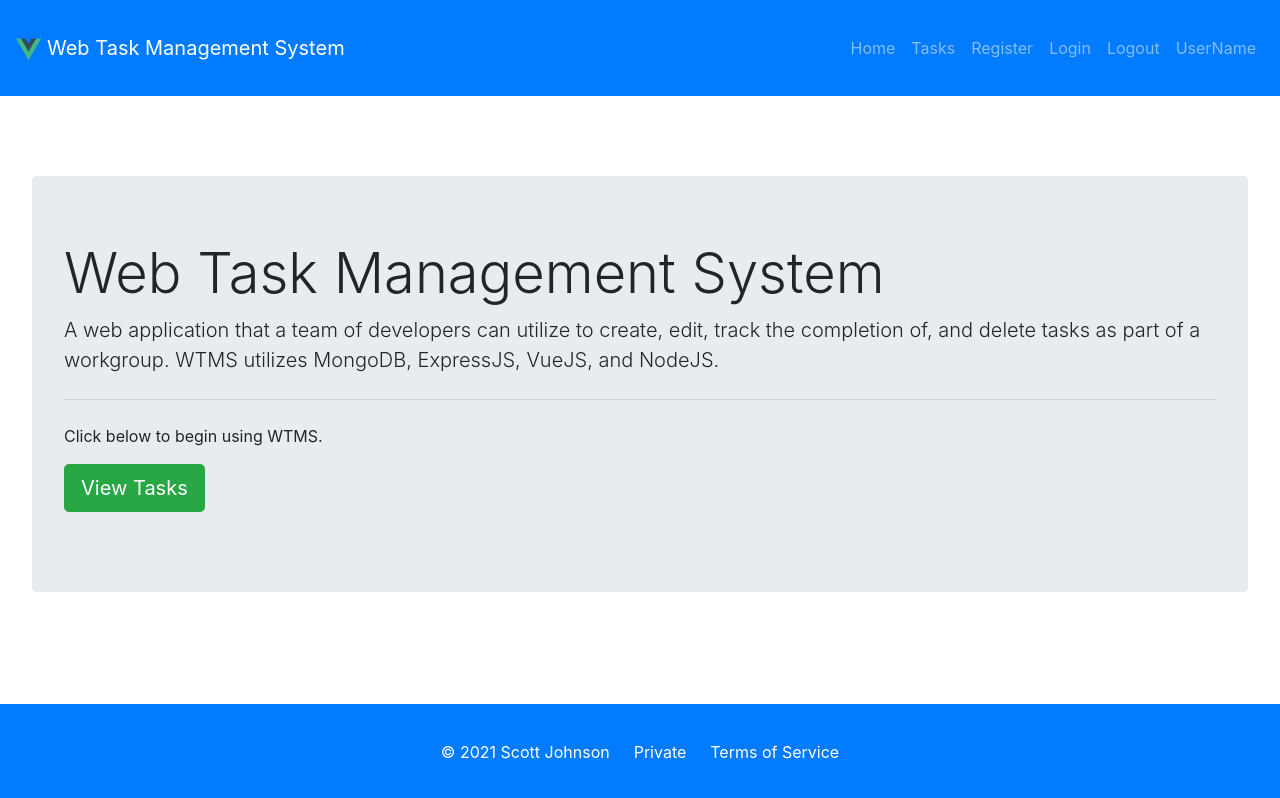
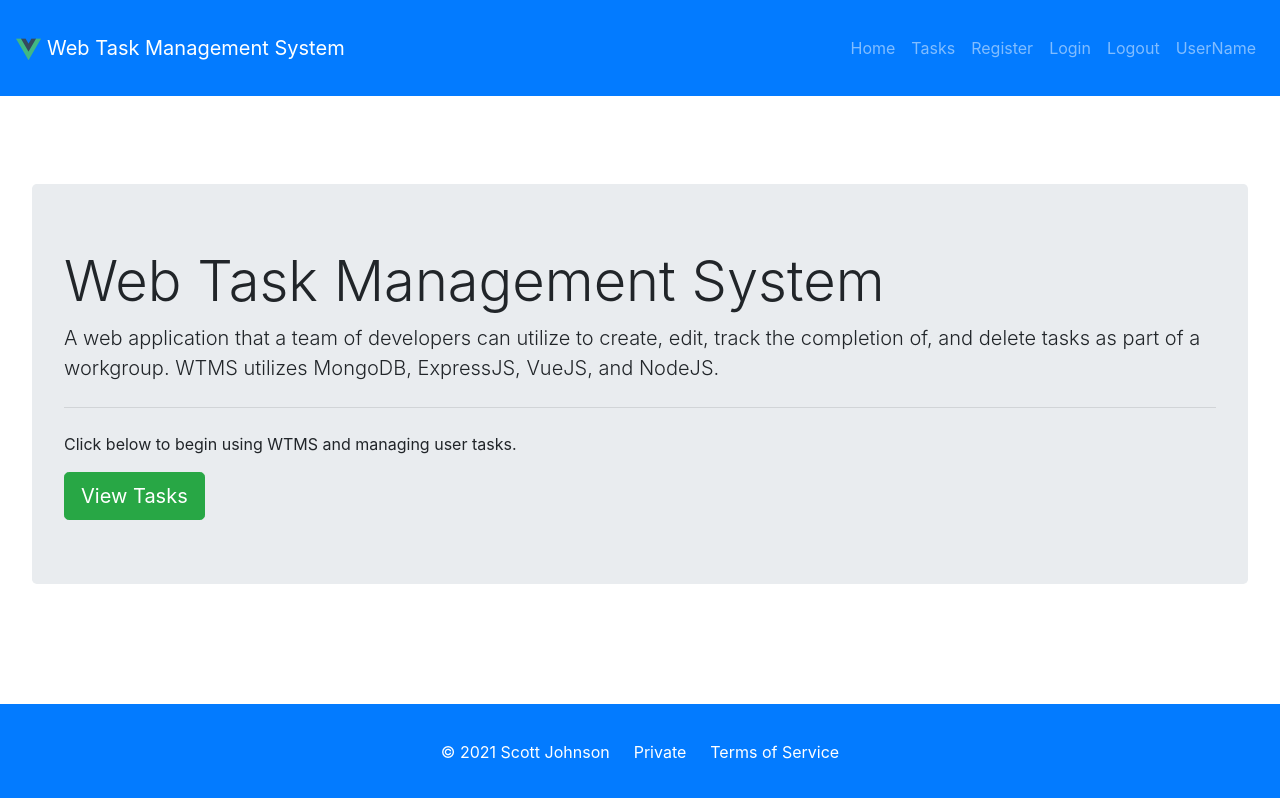
Before and after one commit to rscottjohnson/WTMS, a Vue app: page /#/ in a window 1280 px wide. Built offline with nearby package versions, Linux system fonts and the light colour scheme.

Commit message:
Update view tasks button and set history mode for links

```diff
--- a/src/components/HelloWorld.vue
+++ b/src/components/HelloWorld.vue
@@ -6,11 +6,11 @@
     </p>
     <hr class="my-4" />
     <p>
-      Click below to begin using WTMS.
+      Click below to begin using WTMS and managing user tasks.
     </p>
-    <p class="lead">
-      <a class="btn btn-success btn-lg" href="#" role="button">View Tasks</a>
-    </p>
+    <router-link class="btn btn-success btn-lg" to="/tasks">
+      View Tasks
+    </router-link>
   </div>
 </template>
 
--- a/src/router/index.js
+++ b/src/router/index.js
@@ -55,6 +55,7 @@ const routes = [
 ]
 
 const router = new VueRouter({
+  mode: 'history',
   routes
 })
 
```
